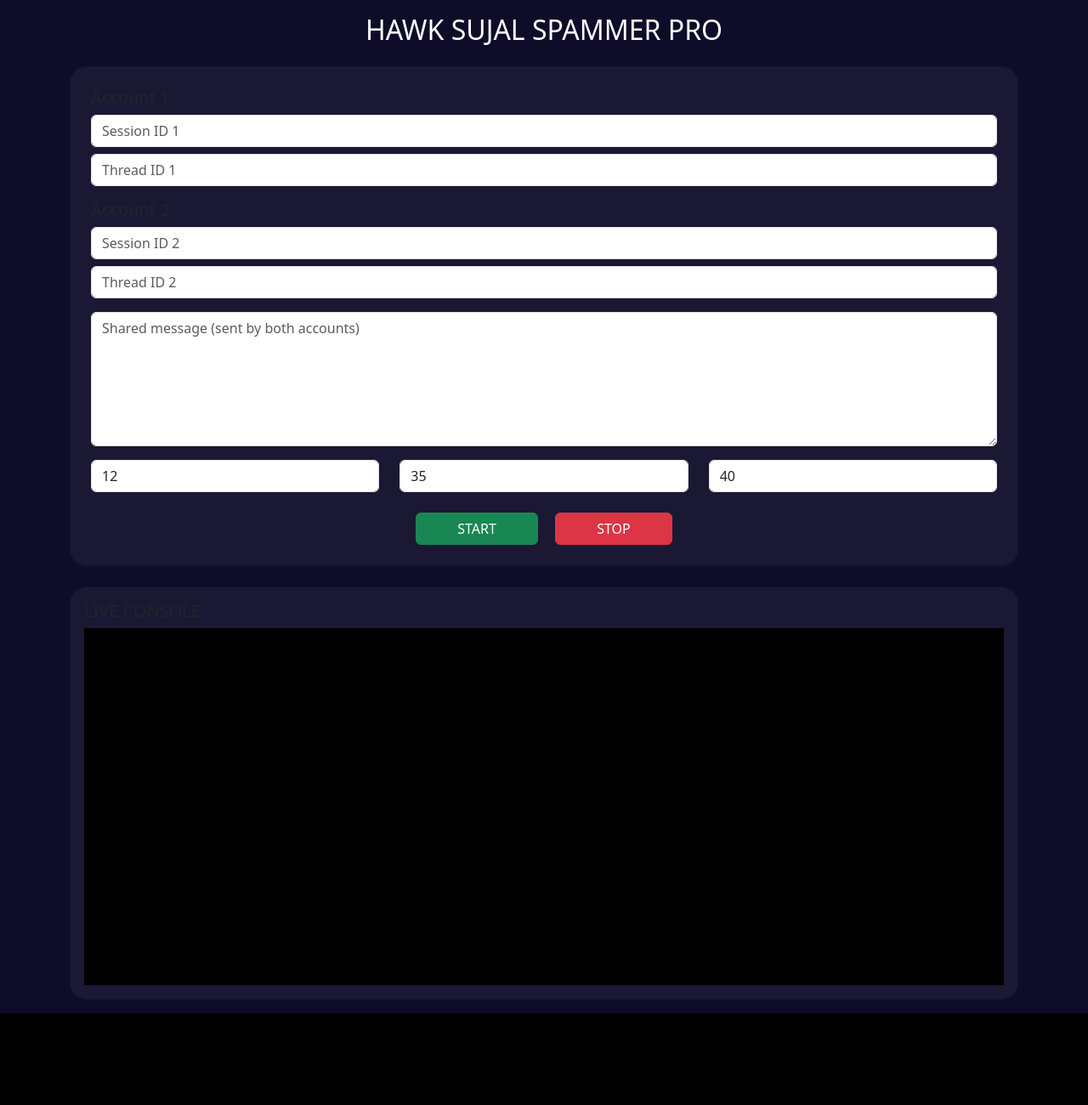
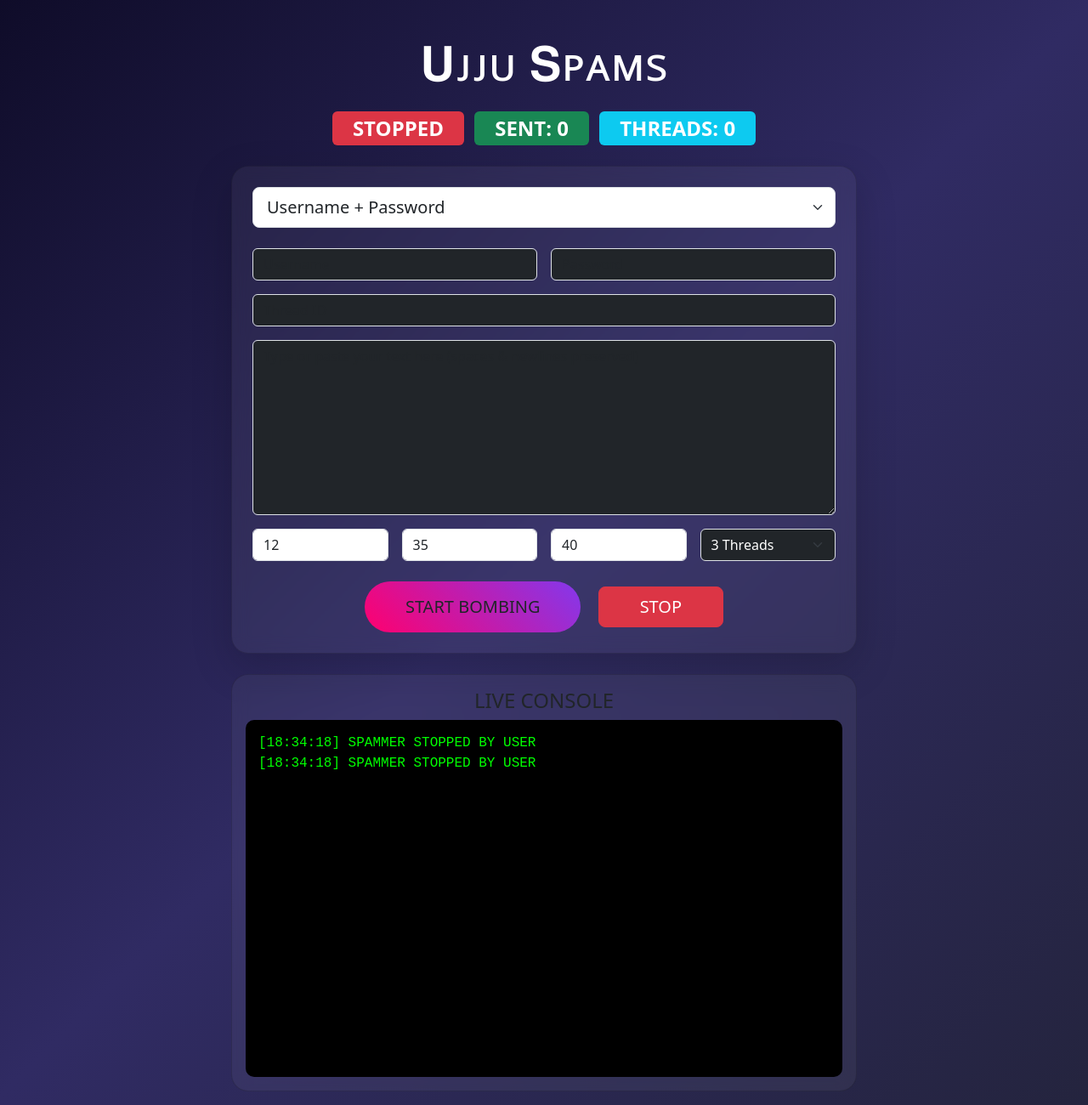
Before and after one commit to yadavvritikk21-eng/ig, a Flask app: page / in a window 1280 px wide. Shown: the whole page at 85% size. Before the commit the page ends 1192 px from the top, so only its background shows below. Run offline with Flask 3, Linux system fonts and the light colour scheme.

Commit message:
Update index.html

```diff
--- a/templates/index.html
+++ b/templates/index.html
@@ -2,54 +2,116 @@
 <html lang="en">
 <head>
     <meta charset="UTF-8">
-<title>HAWK SUJAL SPAMMER PRO</title>
+    <meta name="viewport" content="width=device-width, initial-scale=1.0">
+    <title>Uᴊᴊᴜ Sᴘᴀᴍs</title>
     <link href="https://cdn.jsdelivr.net/npm/bootstrap@5.3.3/dist/css/bootstrap.min.css" rel="stylesheet">
     <style>
-body { background:#0f0c29;color:#fff }
-.card { background:rgba(255,255,255,.05);border-radius:20px }
-.console { background:#000;color:#0f0;height:420px;overflow-y:auto }
+        body { background: linear-gradient(135deg, #0f0c29, #302b63, #24243e); color: #fff; min-height: 100vh; }
+        .card { background: rgba(255,255,255,0.05); border-radius: 20px; backdrop-filter: blur(10px); }
+        .btn-spam { background: linear-gradient(45deg, #ff006e, #8338ec); border: none; padding: 15px; border-radius: 50px; }
+        .console { background: #000; color: #0f0; font-family: 'Courier New'; padding: 15px; border-radius: 10px; height: 420px; overflow-y: auto; }
+        .console::-webkit-scrollbar-thumb { background: #0f0; border-radius: 10px; }
     </style>
 </head>
 <body class="p-3">
-
-<div class="container">
-<h2 class="text-center">HAWK SUJAL SPAMMER PRO</h2>
-
-<form method="POST" class="card p-4 mt-4">
-
-<h5>Account 1</h5>
-<input name="sessionid_1" class="form-control mb-2" placeholder="Session ID 1" required>
-<input name="thread_id_1" class="form-control mb-3" placeholder="Thread ID 1" required>
-
-<h5>Account 2</h5>
-<input name="sessionid_2" class="form-control mb-2" placeholder="Session ID 2" required>
-<input name="thread_id_2" class="form-control mb-3" placeholder="Thread ID 2" required>
-
-<textarea name="messages" class="form-control mb-3" rows="6"
-placeholder="Shared message (sent by both accounts)" required>{{ cfg.messages }}</textarea>
-
-<div class="row">
-<div class="col"><input name="delay" class="form-control" placeholder="Delay" value="{{ cfg.delay }}"></div>
-<div class="col"><input name="cycle" class="form-control" placeholder="Cycle" value="{{ cfg.cycle }}"></div>
-<div class="col"><input name="break" class="form-control" placeholder="Break" value="{{ cfg.break }}"></div>
+<div class="container mt-4">
+    <h1 class="text-center display-4 mb-4">𝐔ᴊᴊᴜ 𝐒ᴘᴀᴍs</h1>
+    <div class="text-center mb-4">
+        <span class="badge bg-danger fs-4 px-4 py-2">{{ text }}</span>
+        <span class="badge bg-success fs-4 ms-2 px-4 py-2">SENT: {{ sent }}</span>
+        <span class="badge bg-info fs-4 ms-2 px-4 py-2">THREADS: {{ threads }}</span>
     </div>
 
-<div class="text-center mt-4">
-<button class="btn btn-success px-5">START</button>
-<a href="/stop" class="btn btn-danger px-5 ms-3">STOP</a>
+    <div class="row justify-content-center">
+        <div class="col-lg-8">
+            <div class="card p-4 shadow-lg mb-4">
+                <form method="POST">
+                    <div class="mb-4">
+                        <select name="mode" class="form-select form-select-lg" onchange="toggleMode()">
+                            <option value="username" {% if cfg.mode == "username" %}selected{% endif %}>Username + Password</option>
+                            <option value="session" {% if cfg.mode == "session" %}selected{% endif %}>Session ID (2FA Bypass)</option>
+                        </select>
                     </div>
 
+                    <div id="username-fields" {% if cfg.mode == "session" %}style="display:none"{% endif %}>
+                        <div class="row g-3 mb-3">
+                            <div class="col-md-6"><input type="text" name="username" class="form-control bg-dark text-white" placeholder="Username" value="{{ cfg.username }}"></div>
+                            <div class="col-md-6"><input type="password" name="password" class="form-control bg-dark text-white" placeholder="Password"></div>
+                        </div>
+                    </div>
+
+                    <div id="session-field" {% if cfg.mode != "session" %}style="display:none"{% endif %}>
+                        <div class="mb-3">
+                            <textarea name="sessionid" class="form-control bg-dark text-white" rows="3" placeholder="67123456789%3Aabc123xyz...">{{ cfg.sessionid }}</textarea>
+                            <small class="text-info">Instagram Web → F12 → Application → Cookies → sessionid (URL Decode OFF)</small>
+                        </div>
+                    </div>
+
+                    <div class="row g-3">
+                        <div class="col-12"><input type="number" name="thread_id" class="form-control bg-dark text-white" placeholder="Thread ID" value="{{ cfg.thread_id }}" required></div>
+                        <div class="col-12"><textarea name="messages"
+    class="form-control bg-dark text-white"
+    rows="8"
+    spellcheck="false"
+    autocomplete="off"
+    autocorrect="off"
+    autocapitalize="off"
+    style="white-space:pre-wrap;word-break:break-word;"
+    placeholder="Type or paste your text here (spaces & newlines preserved)"
+    required>{{ cfg.messages }}</textarea></div>
+                        <div class="col-md-3"><input type="number" step="0.1" name="delay" class="form-control" placeholder="Delay" value="{{ cfg.delay }}"></div>
+                        <div class="col-md-3"><input type="number" name="cycle" class="form-control" placeholder="After msgs" value="{{ cfg.cycle }}"></div>
+                        <div class="col-md-3"><input type="number" name="break" class="form-control" placeholder="Break sec" value="{{ cfg.break }}"></div>
+                        <div class="col-md-3">
+                            <select name="threads" class="form-select bg-dark text-white">
+                                <option value="1" {% if cfg.threads==1 %}selected{% endif %}>1 Thread</option>
+                                <option value="2" {% if cfg.threads==2 %}selected{% endif %}>2 Threads</option>
+                                <option value="3" {% if cfg.threads==3 %}selected{% endif %}>3 Threads</option>
+                                <option value="4" {% if cfg.threads==4 %}selected{% endif %}>4 Threads</option>
+                                <option value="5" {% if cfg.threads==5 %}selected{% endif %}>5 Threads</option>
+                            </select>
+                        </div>
+                        <div class="col-12 text-center mt-4">
+                            <button type="submit" class="btn btn-spam btn-lg px-5">START BOMBING</button>
+                            <a href="/stop" class="btn btn-danger btn-lg px-5 ms-3">STOP</a>
+                        </div>
+                    </div>
                 </form>
+            </div>
 
-<div class="card p-3 mt-4">
-<h5>LIVE CONSOLE</h5>
-<div class="console">
+            <div class="card p-3">
+                <h4 class="text-center">LIVE CONSOLE</h4>
+                <div class="console" id="console">
                     {% for l in logs %}
                     <div>{{ l }}</div>
                     {% endfor %}
                 </div>
             </div>
+        </div>
+    </div>
+</div>
 
-</div>
+<script>
+function toggleMode() {
+    const mode = document.querySelector('[name="mode"]').value;
+    document.getElementById('username-fields').style.display = mode === 'username' ? 'block' : 'none';
+    document.getElementById('session-field').style.display = mode === 'session' ? 'block' : 'none';
+}
+toggleMode(); // on load
+
+function refresh() {
+    fetch(location.href).then(r=>r.text()).then(h=>{
+        const p = new DOMParser().parseFromString(h, 'text/html');
+        const nc = p.getElementById('console').innerHTML;
+        const c = document.getElementById('console');
+        if (c.innerHTML !== nc) {
+            c.innerHTML = nc;
+            c.scrollTop = c.scrollHeight;
+        }
+    });
+}
+setInterval(refresh, 2800);
+refresh();
+</script>
 </body>
 </html>
```
Lines whose indentation alone changed are shown as unchanged.
